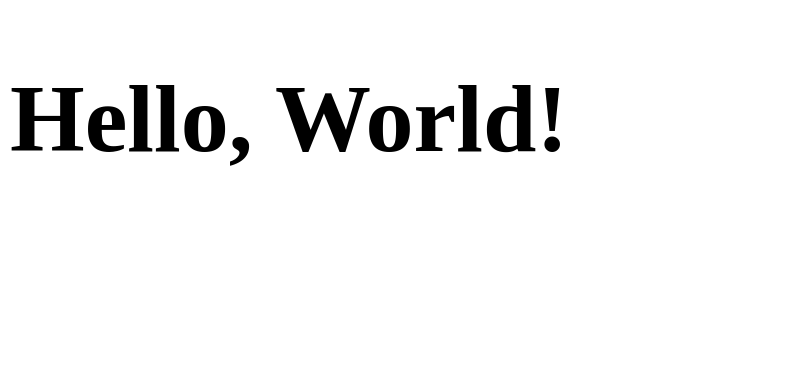
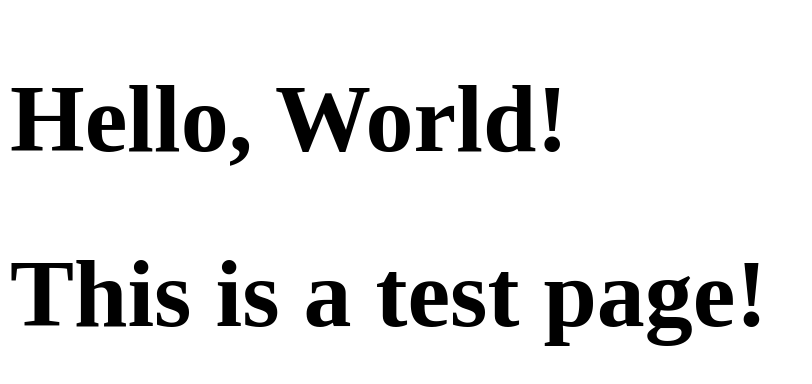
Before and after one commit to ZuydUniversity/2425-B2C6-B2B-2-Frontend, a Next.js app: page / in a window 1280 px wide. Shown: the top 384 px of the page, without its empty margins (0-812 px from the left). Built offline with nearby package versions, Linux system fonts and the light colour scheme.

Commit message:
test precommit hook

```diff
--- a/src/pages/index.tsx
+++ b/src/pages/index.tsx
@@ -8,6 +8,7 @@ const Home: FC = () => {
   return (
     <div className={styles.wrapper}>
       <h1 className={styles.title}>Hello, World!</h1>
+      <h1 className={styles.title}>This is a test page!</h1>
     </div>
   );
 };
```
